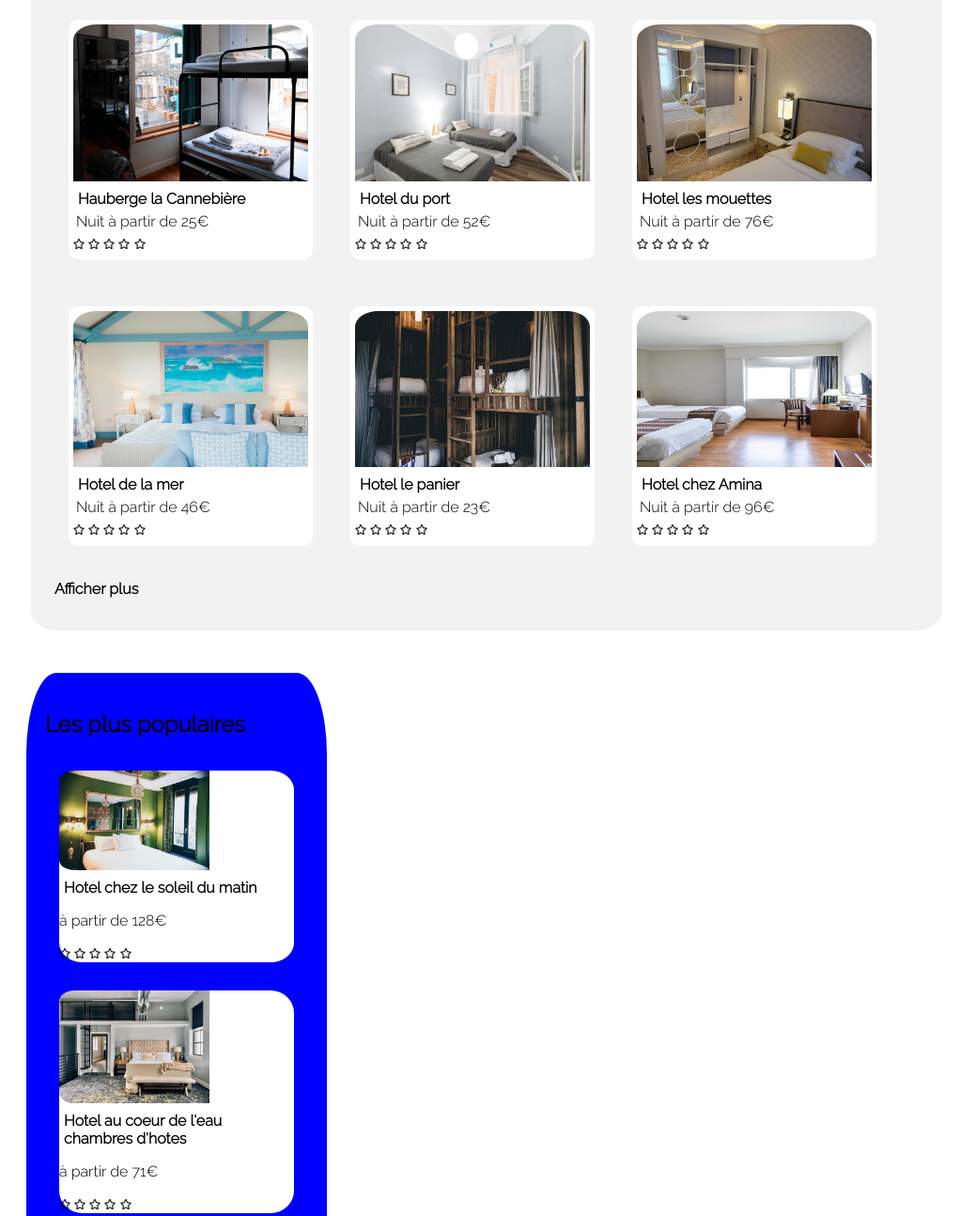
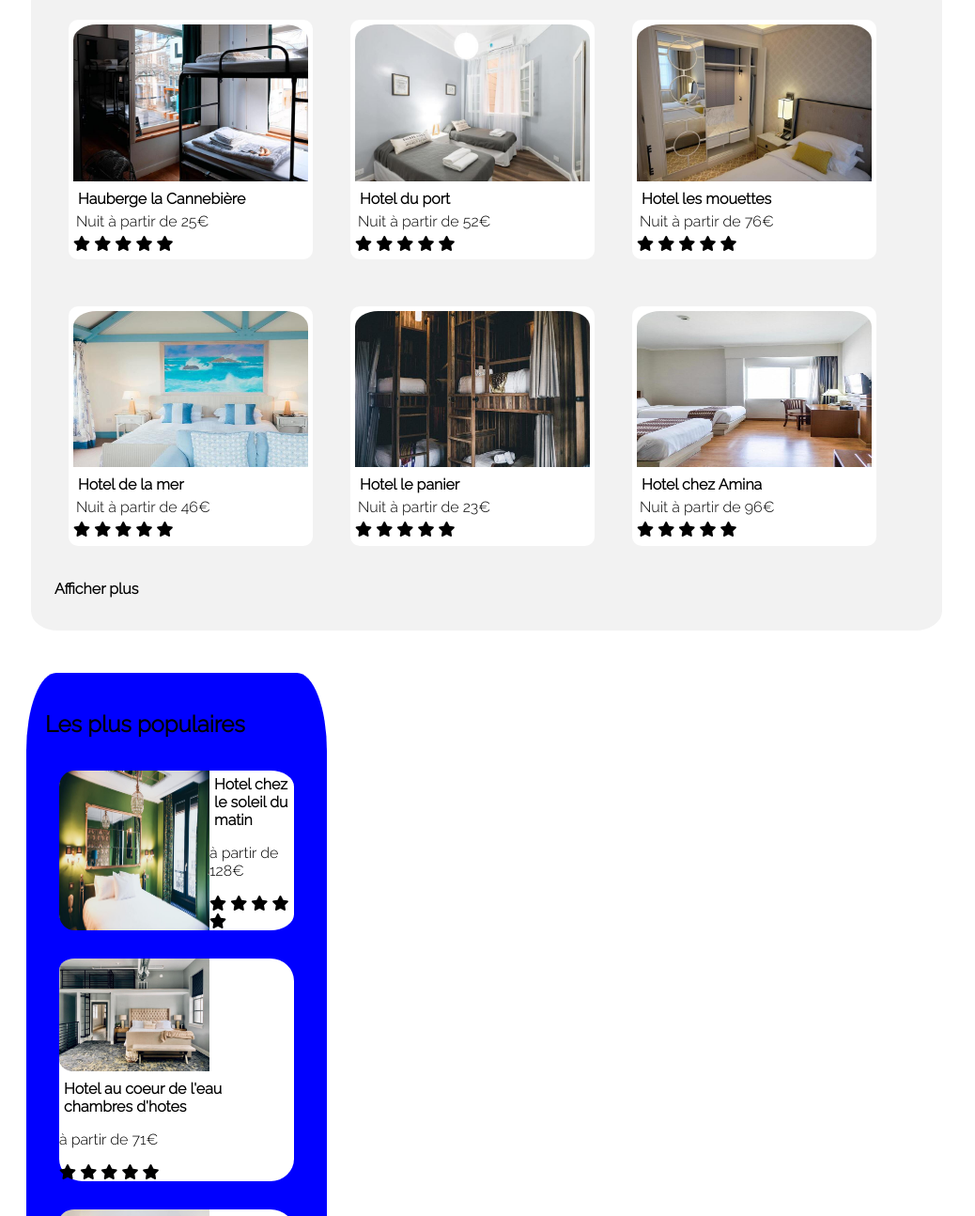
Before and after one commit to GitHubCyril/Cyril, a plain HTML site: page index.html in a window 1280 px wide. Shown: the part 656-1950 px from the top of the page at 94% size, without its empty margins (0-1038 px from the left). Drawn offline with Linux system fonts and the light colour scheme.

Commit message:
modif html

```diff
--- a/index.html
+++ b/index.html
@@ -7,6 +7,7 @@
          <link rel="preconnect" href="https://fonts.googleapis.com">
          <link rel="preconnect" href="https://fonts.gstatic.com" crossorigin>
          <link href="https://fonts.googleapis.com/css2?family=Raleway:wght@300&display=swap" rel="stylesheet">
+         <link rel="stylesheet" href="https://cdnjs.cloudflare.com/ajax/libs/font-awesome/5.15.3/css/all.min.css" integrity="sha512-iBBXm8fW90+nuLcSKlbmrPcLa0OT92xO1BIsZ+ywDWZCvqsWgccV3gFoRBv0z+8dLJgyAHIhR35VZc2oM/gI1w==" crossorigin="anonymous" referrerpolicy="no-referrer" />
          <link rel="stylesheet" href="styles.css" />
          <title> Projet 2 </title>
      </head>
@@ -70,11 +71,13 @@
                 <img class="arrondi1" src="images/hebergements/4_small/marcus-loke-WQJvWU_HZFo-unsplash.jpg" alt="Photo d'une chambre de l'hauberge la Cannebiere" />
                     <h4>Hauberge la Cannebière</h4>
                     <p class="tarif">Nuit à partir de 25€</p>
-                        <img src="images/logo/etoile.png" alt="etoile" />
-                        <img src="images/logo/etoile.png" alt="etoile" />
-                        <img src="images/logo/etoile.png" alt="etoile" />
-                        <img src="images/logo/etoile.png" alt="etoile" />
-                        <img src="images/logo/etoile.png" alt="etoile" />
+                    <div>
+                        <i class="fas fa-star"></i>
+                        <i class="fas fa-star"></i>
+                        <i class="fas fa-star"></i>
+                        <i class="fas fa-star"></i>
+                        <i class="fas fa-star"></i>
+                    </div>
 
             </article>
 
@@ -82,55 +85,67 @@
                 <img class="arrondi1" src="images/hebergements/4_small/fred-kleber-gTbaxaVLvsg-unsplash.jpg" alt="Photo d'une chambre à l'hotel du port" />
                     <H4>Hotel du port</H4>
                     <p class="tarif">Nuit à partir de 52€</p>
-                        <img src="Images/logo/etoile.png" alt="etoile" />
-                        <img src="images/logo/etoile.png" alt="etoile" />
-                        <img src="images/logo/etoile.png" alt="etoile" />
-                        <img src="images/logo/etoile.png" alt="etoile" />
-                        <img src="images/logo/etoile.png" alt="etoile" />
+                    <div>
+                        <i class="fas fa-star"></i>
+                        <i class="fas fa-star"></i>
+                        <i class="fas fa-star"></i>
+                        <i class="fas fa-star"></i>
+                        <i class="fas fa-star"></i>
+                    </div>
             </article>
 
             <article class="mouettes">
                 <img class="arrondi1" src="images/hebergements/4_small/reisetopia-B8WIgxA_PFU-unsplash.jpg" alt="photos d'une chambre à l'hotel les mouettes" />
                     <h4>Hotel les mouettes</h4>
                     <p class="tarif">Nuit à partir de 76€</p>
-                        <img src="images/logo/etoile.png" alt="etoile" />
-                        <img src="images/logo/etoile.png" alt="etoile" />
-                        <img src="images/logo/etoile.png" alt="etoile" />
-                        <img src="images/logo/etoile.png" alt="etoile" />
-                        <img src="images/logo/etoile.png" alt="etoile" />
+                    <div>
+                        <i class="fas fa-star"></i>
+                        <i class="fas fa-star"></i>
+                        <i class="fas fa-star"></i>
+                        <i class="fas fa-star"></i>
+                        <i class="fas fa-star"></i>
+                    </div>
             </article>
 
             <article class="mer">
                 <img class="arrondi2" src="images/hebergements/4_small/annie-spratt-Eg1qcIitAuA-unsplash.jpg" alt="Photo d'une chambre à l'hotel de la mer" />
                         <h4>Hotel de la mer</h4>
                         <p class="tarif">Nuit à partir de 46€</p>
-                        <img src="images/logo/etoile.png" alt="etoile" />
-                        <img src="images/logo/etoile.png" alt="etoile" />
-                        <img src="images/logo/etoile.png" alt="etoile" />
-                        <img src="images/logo/etoile.png" alt="etoile" />
-                        <img src="images/logo/etoile.png" alt="etoile" />
+                        <div>
+                            <i class="fas fa-star"></i>
+                            <i class="fas fa-star"></i>
+                            <i class="fas fa-star"></i>
+                            <i class="fas fa-star"></i>
+                            <i class="fas fa-star"></i>
+                        </div>
             </article>
 
             <article class="panier">
                 <img class="arrondi1" src="images/hebergements/4_small/nicate-lee-kT-ZyaiwBe0-unsplash.jpg" alt="Photo d'une chambre à l'hotel le panier" />
                     <h4>Hotel le panier</h4>
                     <p class="tarif">Nuit à partir de 23€</p>
-                        <img src="images/logo/etoile.png" alt="etoile" />
-                        <img src="images/logo/etoile.png" alt="etoile" />
-                        <img src="images/logo/etoile.png" alt="etoile" />
-                        <img src="images/logo/etoile.png" alt="etoile" />
-                        <img src="images/logo/etoile.png" alt="etoile" />
+                    <div>
+                        <i class="fas fa-star"></i>
+                        <i class="fas fa-star"></i>
+                        <i class="fas fa-star"></i>
+                        <i class="fas fa-star"></i>
+                        <i class="fas fa-star"></i>
+                    </div>
+
             </article>
 
             <article class="amina">
                 <img class="arrondi2" src="images/hebergements/4_small/febrian-zakaria-M6S1WvfW68A-unsplash.jpg" alt="Photo d'une chambre chez Amina" />
                     <h4>Hotel chez Amina</h4>
                     <p class="tarif">Nuit à partir de 96€</p>
-                        <img src="images/logo/etoile.png" alt="etoile" />
-                        <img src="images/logo/etoile.png" alt="etoile" />
-                        <img src="images/logo/etoile.png" alt="etoile" />
-                        <img src="images/logo/etoile.png" alt="etoile" />
-                        <img src="images/logo/etoile.png" alt="etoile" />
+                    <div>
+                        <i class="fas fa-star"></i>
+                        <i class="fas fa-star"></i>
+                        <i class="fas fa-star"></i>
+                        <i class="fas fa-star"></i>
+                        <i class="fas fa-star"></i>
+                    </div>
+
             </article>
             <h4>Afficher plus</h4>
         </div>
@@ -141,48 +156,51 @@
 
         <div class="populaires">
                  <h2>Les plus populaires</h2>
-            <article class="soleil">
+            <article class="soleil droite">
                 <img class="arrondi3" src="images/hebergements/3_medium/emile-guillemot-Bj_rcSC5XfE-unsplash.jpg" alt="Photo d'une chambre chez le soleil du matin" />
+                <div>
                     <h4>Hotel chez le soleil du matin</h4>
                     <p>à partir de 128€</p>
-
-                        <img src="images/logo/etoile.png" alt="etoile" />
-                        <img src="images/logo/etoile.png" alt="etoile" />
-                        <img src="images/logo/etoile.png" alt="etoile" />
-                        <img src="images/logo/etoile.png" alt="etoile" />
-                        <img src="images/logo/etoile.png" alt="etoile" />
-
+                    <div>
+                        <i class="fas fa-star"></i>
+                        <i class="fas fa-star"></i>
+                        <i class="fas fa-star"></i>
+                        <i class="fas fa-star"></i>
+                        <i class="fas fa-star"></i>
+                    </div>
+                </div>
             </article>
             <article class="coeur">
                 <img class="arrondi3" src="images/hebergements/3_medium/aw-creative-VGs8z60yT2c-unsplash.jpg" alt="Photo d'une chambre d'hotes" />
+                <div>
                     <h4>Hotel au coeur de l'eau chambres d'hotes</h4>
                     <p>à partir de 71€</p>
-
-                        <img src="images/logo/etoile.png" alt="etoile" />
-                        <img src="images/logo/etoile.png" alt="etoile" />
-                        <img src="images/logo/etoile.png" alt="etoile" />
-                        <img src="images/logo/etoile.png" alt="etoile" />
-                        <img src="images/logo/etoile.png" alt="etoile" />
-
+                    <div>
+                        <i class="fas fa-star"></i>
+                        <i class="fas fa-star"></i>
+                        <i class="fas fa-star"></i>
+                        <i class="fas fa-star"></i>
+                        <i class="fas fa-star"></i>
+                    </div>
+                </div>
             </article>
             <article class="bleu">
                 <img class="arrondi3" src="images/hebergements/3_medium/febrian-zakaria-sjvU0THccQA-unsplash.jpg" alt="Photo d'une chambre chez tout bleu et blanc" />
-                    <h4>Hotel tout bleu et blanc</h4>
-                    <p>à partir de 68€</p>
-
-                        <img src="images/logo/etoile.png" alt="etoile" />
-                        <img src="images/logo/etoile.png" alt="etoile" />
-                        <img src="images/logo/etoile.png" alt="etoile" />
-                        <img src="images/logo/etoile.png" alt="etoile" />
-                        <img src="images/logo/etoile.png" alt="etoile" />
-
+                    <div>
+                         <h4>Hotel tout bleu et blanc</h4>
+                         <p>à partir de 68€</p>
+                        <div>
+                            <i class="fas fa-star"></i>
+                            <i class="fas fa-star"></i>
+                            <i class="fas fa-star"></i>
+                            <i class="fas fa-star"></i>
+                            <i class="fas fa-star"></i>
+                        </div>
+                    </div>
             </article>
         </div>
-
-        <!--FIN Les plus populaires-->
-
-
-            <!--Activités à Marseille-->
+        <!--FIN Les plus populaires-
+        <!--Activités à Marseille-->
             <h2 id="activites">Activités à Marseille</h2>
             <article class="activités">
                 <div class="port2">
--- a/styles.css
+++ b/styles.css
@@ -45,11 +45,16 @@ ul li a /*header*/
     border: 1px solid green;
 }
 
+
 .deplacement
 {
     margin: 20px;
 }
 
+.droite
+{
+    display: flex;
+}
 .conteneur-recherche /*recherche*/
 {
     width: 400px;
```
